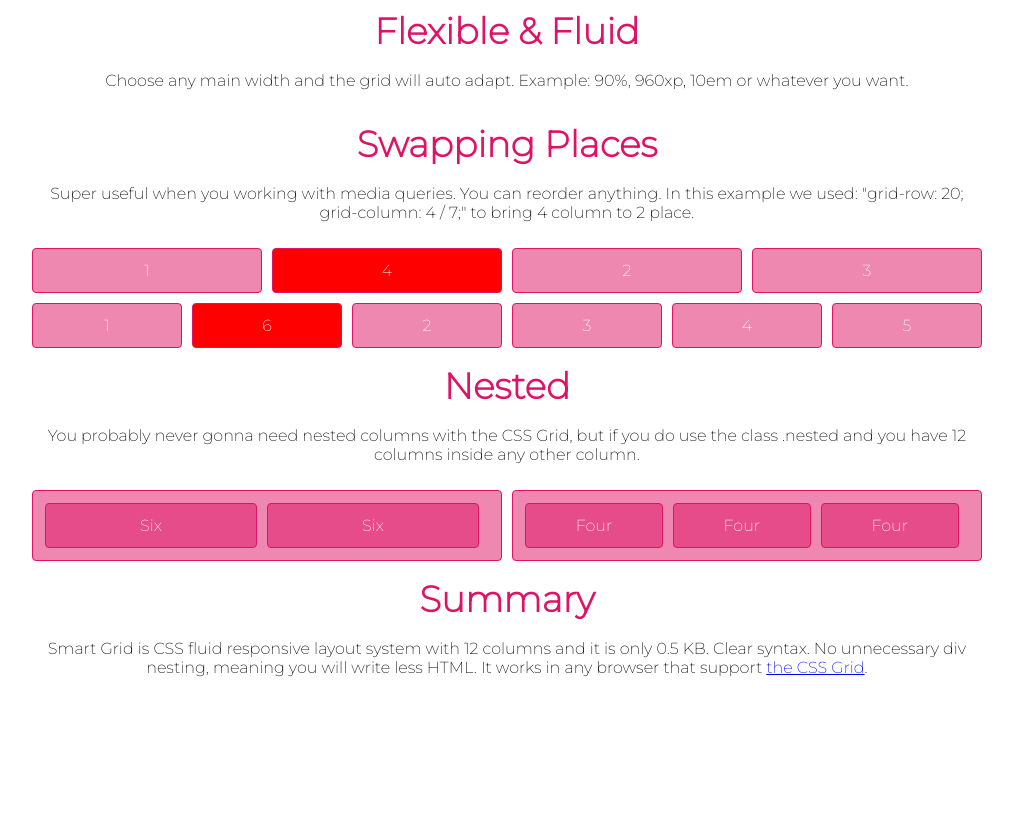
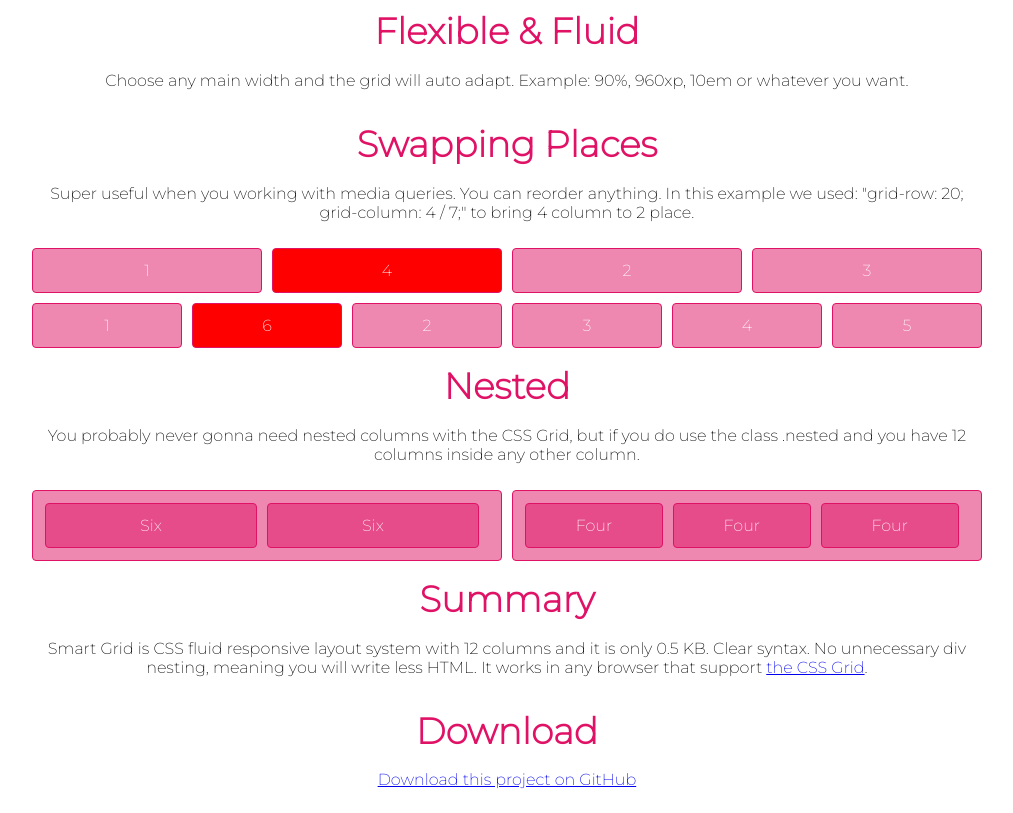
Before and after one commit to vladocar/SMART-CSS-GRID, a plain HTML site: page index.html in a window 1280 px wide. Shown: the part 1078-1891 px from the top of the page, without its empty margins (128-1141 px from the left). Before the commit the page ends 1779 px from the top, so only its background shows below. Drawn offline with Linux system fonts and the light colour scheme.

Commit message:
New Commit

```diff
--- a/index.html
+++ b/index.html
@@ -169,5 +169,9 @@
         <p>Smart Grid is CSS fluid responsive layout system with 12 columns and it is only 0.5 KB. Clear syntax. No unnecessary div nesting, meaning you will write less HTML. It works in any browser that support <a href="https://caniuse.com/#feat=css-grid"> the CSS Grid</a>.</p>
       </div>
 
+      <div class="twelve"><h2>Download</h2>
+        <p><a href="https://github.com/vladocar/SMART-CSS-GRID"> Download this project on GitHub</a></p>
+      </div>
+
 	</div>
 </body></html>
```
Also changed, not shown: 1 other file.
